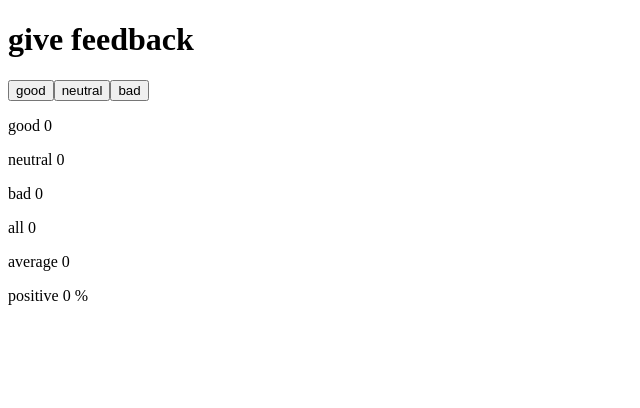
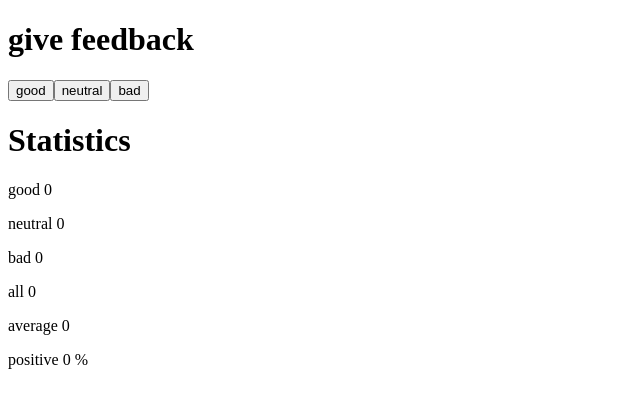
Before and after one commit to Gillian-Delvigne/full_stack_open, a React (Vite) app in the folder part1/unicafe/: page / in a window 1280 px wide. Shown: the top 408 px of the page, without its empty margins (0-640 px from the left). Built offline with nearby package versions, Linux system fonts and the light colour scheme.

Commit message:
auto commit

```diff
--- a/part1/unicafe/src/App.jsx
+++ b/part1/unicafe/src/App.jsx
@@ -1,10 +1,10 @@
 import { useState } from "react";
 import { Header } from "./components/Header";
 import { Button } from "./components/Button";
-import { Display } from "./components/Display";
+import { Statistics } from "./components/Statistics";
 
 function App() {
-	const [good, setGood] = useState(0);
+    const [good, setGood] = useState(0);
     const [neutral, setNeutral] = useState(0);
     const [bad, setBad] = useState(0);
 
@@ -18,7 +18,7 @@ function App() {
             <Button text="good" onClick={() => setGood(good + 1)} />
             <Button text="neutral" onClick={() => setNeutral(neutral + 1)} />
             <Button text="bad" onClick={() => setBad(bad + 1)} />
-            <Display
+            <Statistics
                 good={good}
                 neutral={neutral}
                 bad={bad}
--- a/part1/unicafe/src/components/Display.jsx
+++ b/part1/unicafe/src/components/Statistics.jsx
@@ -1,6 +1,14 @@
-export const Display = ({ good, neutral, bad, all, average, posPercent }) => {
+export const Statistics = ({
+    good,
+    neutral,
+    bad,
+    all,
+    average,
+    posPercent,
+}) => {
     return (
         <div>
+            <h1>Statistics</h1>
             <p>good {good}</p>
             <p>neutral {neutral}</p>
             <p>bad {bad}</p>
```
